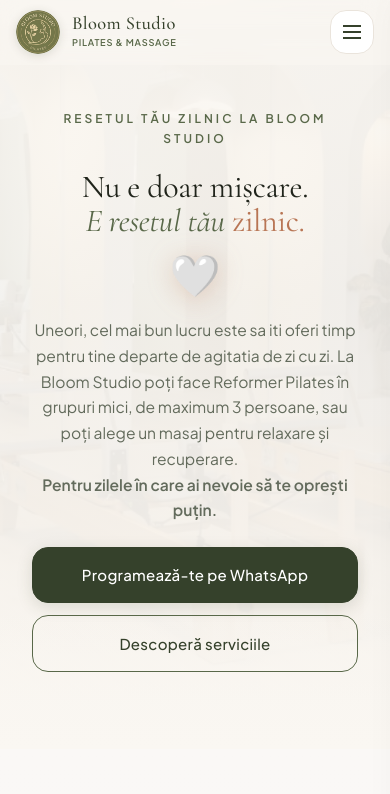
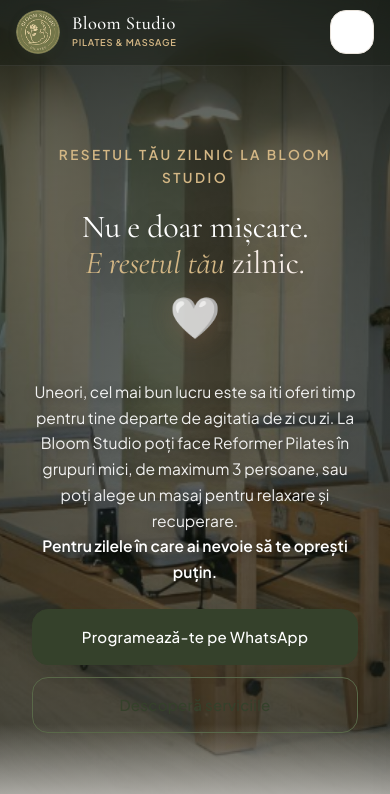
Before and after one commit to Matei1199/Bloom-Studio-Cluj, a website: page index.html in a window 390 px wide. Shown: the top 794 px of the page. Drawn offline with nearby package versions, Linux system fonts and the light colour scheme.

Commit message:
feat: full-screen high-definition luxury hero background with cinematic overlay and responsive zoom stability like studio9pilates

```diff
--- a/css/components.css
+++ b/css/components.css
@@ -110,18 +110,51 @@
   z-index: 1000;
   padding: 1.25rem 0;
   transition: all var(--transition-smooth);
-  background: rgba(250, 247, 242, 0.6);
-  backdrop-filter: blur(12px);
-  -webkit-backdrop-filter: blur(12px);
+  background: rgba(18, 24, 15, 0.35);
+  backdrop-filter: blur(14px);
+  -webkit-backdrop-filter: blur(14px);
+  border-bottom: 1px solid rgba(255, 255, 255, 0.08);
+}
+
+.navbar:not(.scrolled) .logo-text {
+  color: #FFFFFF;
+}
+
+.navbar:not(.scrolled) .logo-tag {
+  color: var(--gold-champagne);
+}
+
+.navbar:not(.scrolled) .nav-links a {
+  color: rgba(255, 255, 255, 0.92);
+}
+
+.navbar:not(.scrolled) .mobile-toggle {
+  color: #FFFFFF;
 }
 
 .navbar.scrolled {
-  background: rgba(250, 247, 242, 0.92);
+  background: rgba(250, 247, 242, 0.95);
   backdrop-filter: blur(20px);
   -webkit-backdrop-filter: blur(20px);
   padding: 0.85rem 0;
   border-bottom: 1px solid var(--border-light);
   box-shadow: var(--shadow-subtle);
+}
+
+.navbar.scrolled .logo-text {
+  color: var(--sage-dark);
+}
+
+.navbar.scrolled .logo-tag {
+  color: var(--primary-sage);
+}
+
+.navbar.scrolled .nav-links a {
+  color: var(--text-main);
+}
+
+.navbar.scrolled .mobile-toggle {
+  color: var(--sage-dark);
 }
 
 .nav-container {
@@ -169,6 +202,7 @@
   letter-spacing: 0.02em;
   color: var(--sage-dark);
   line-height: 1;
+  transition: color var(--transition-fast);
 }
 
 .logo-tag {
@@ -178,6 +212,7 @@
   color: var(--primary-sage);
   font-weight: 600;
   margin-top: 3px;
+  transition: color var(--transition-fast);
 }
 
 .nav-links {
@@ -197,6 +232,7 @@
   padding: 0.25rem 0;
   letter-spacing: 0.01em;
   white-space: nowrap;
+  transition: color var(--transition-fast);
 }
 
 .nav-links a::after {
@@ -221,6 +257,7 @@
   cursor: pointer;
   padding: 0.5rem;
   color: var(--sage-dark);
+  transition: color var(--transition-fast);
 }
 
 /* Mobile Menu Drawer */
@@ -273,24 +310,26 @@
   color: var(--sage-dark);
 }
 
-/* ART-DIRECTED IMMERSIVE HERO SECTION */
+/* ART-DIRECTED IMMERSIVE HERO SECTION (CINEMATIC LUXURY) */
 .hero {
   position: relative;
-  min-height: 92vh;
-  padding-top: 130px;
+  min-height: 100vh;
+  min-height: 100dvh;
+  padding-top: 120px;
   padding-bottom: 80px;
   display: flex;
   align-items: center;
-  background-color: var(--bg-primary);
+  justify-content: center;
+  background-color: var(--sage-dark);
   overflow: hidden;
 }
 
-/* Layered Background Studio Photography */
+/* Full-width High-Definition Studio Photography */
 .hero-bg-layered {
   position: absolute;
   top: 0;
-  right: 0;
-  width: 62%;
+  left: 0;
+  width: 100%;
   height: 100%;
   z-index: 1;
   overflow: hidden;
@@ -300,22 +339,23 @@
   width: 100%;
   height: 100%;
   object-fit: cover;
-  object-position: center 25%;
-}
-
-/* Soft Warm-White Gradient Overlay */
+  object-position: center center;
+  transform: scale(1.02);
+  transition: transform 0.8s ease;
+}
+
+/* Cinematic Dark Sage & Warm Vignette Overlay */
 .hero-bg-overlay {
   position: absolute;
   top: 0;
   left: 0;
   width: 100%;
   height: 100%;
-  background: linear-gradient(
-    90deg,
-    var(--bg-primary) 0%,
-    rgba(250, 247, 242, 0.95) 38%,
-    rgba(250, 247, 242, 0.4) 65%,
-    rgba(250, 247, 242, 0.05) 100%
+  background: radial-gradient(
+    circle at center,
+    rgba(25, 32, 22, 0.45) 0%,
+    rgba(20, 26, 17, 0.68) 70%,
+    rgba(16, 21, 14, 0.82) 100%
   );
   z-index: 2;
 }
@@ -325,8 +365,8 @@
   bottom: 0;
   left: 0;
   width: 100%;
-  height: 140px;
-  background: linear-gradient(180deg, transparent 0%, var(--bg-primary) 100%);
+  height: 120px;
+  background: linear-gradient(180deg, transparent 0%, var(--bg-ivory) 100%);
   z-index: 3;
 }
 
@@ -334,43 +374,74 @@
   position: relative;
   z-index: 4;
   width: 100%;
+  display: flex;
+  justify-content: center;
 }
 
 .hero-content {
-  max-width: 580px;
+  max-width: 820px;
+  margin: 0 auto;
+  text-align: center;
 }
 
 .hero-eyebrow {
   margin-bottom: 1.25rem;
+  color: var(--gold-champagne);
+  letter-spacing: 0.18em;
+  font-weight: 600;
+  font-size: 0.85rem;
 }
 
 .hero-title {
   margin-bottom: 1.35rem;
-  font-size: clamp(2.8rem, 5vw, 4.5rem);
-  line-height: 1.08;
+  font-size: clamp(2.5rem, 5vw, 4.2rem);
+  line-height: 1.12;
+  color: #FFFFFF;
+  text-shadow: 0 4px 24px rgba(0, 0, 0, 0.35);
 }
 
 .hero-title span.highlight-sage {
-  color: var(--primary-sage);
+  color: var(--gold-champagne);
   font-style: italic;
 }
 
 .hero-title span.highlight-terracotta {
-  color: var(--terracotta);
+  color: #F7EDE7;
+}
+
+.hero-heart-divider {
+  display: flex;
+  align-items: center;
+  justify-content: center;
+  margin: 0.75rem 0 1.25rem;
+}
+
+.hero-heart-icon {
+  font-size: 1.25rem;
+  opacity: 0.9;
+  filter: drop-shadow(0 2px 8px rgba(0,0,0,0.4));
 }
 
 .hero-subtitle {
-  font-size: 1.15rem;
-  color: var(--text-muted);
-  margin-bottom: 2.25rem;
-  line-height: 1.7;
+  font-size: clamp(1.05rem, 1.6vw, 1.2rem);
+  color: rgba(255, 255, 255, 0.92);
+  margin: 0 auto 2.25rem;
+  line-height: 1.75;
+  max-width: 680px;
+  text-shadow: 0 2px 12px rgba(0, 0, 0, 0.4);
+}
+
+.hero-subtitle strong {
+  color: #FFFFFF;
+  font-weight: 600;
 }
 
 .hero-actions {
   display: flex;
   align-items: center;
+  justify-content: center;
   gap: 1.25rem;
-  margin-bottom: 3rem;
+  margin-bottom: 1rem;
   flex-wrap: wrap;
 }
 
--- a/css/responsive.css
+++ b/css/responsive.css
@@ -72,20 +72,6 @@
     cursor: pointer;
   }
 
-  .hero-bg-layered {
-    width: 100%;
-    opacity: 0.65;
-  }
-
-  .hero-bg-overlay {
-    background: linear-gradient(
-      180deg,
-      rgba(250, 247, 242, 0.92) 0%,
-      rgba(250, 247, 242, 0.78) 45%,
-      rgba(250, 247, 242, 0.96) 100%
-    );
-  }
-
   .about-grid, .contact-grid {
     grid-template-columns: 1fr;
     gap: 3rem;
@@ -148,27 +134,10 @@
 
   /* Art-directed Mobile Hero */
   .hero {
-    min-height: auto;
-    padding-top: 105px;
-    padding-bottom: 45px;
-  }
-
-  .hero-bg-layered {
-    width: 100%;
-    opacity: 0.55;
-  }
-
-  .hero-bg-layered img {
-    object-position: center 25%;
-  }
-
-  .hero-bg-overlay {
-    background: linear-gradient(
-      180deg,
-      rgba(250, 247, 242, 0.95) 0%,
-      rgba(250, 247, 242, 0.85) 40%,
-      rgba(250, 247, 242, 0.96) 100%
-    );
+    min-height: 100vh;
+    min-height: 100dvh;
+    padding-top: 110px;
+    padding-bottom: 50px;
   }
 
   .hero-content {
```
